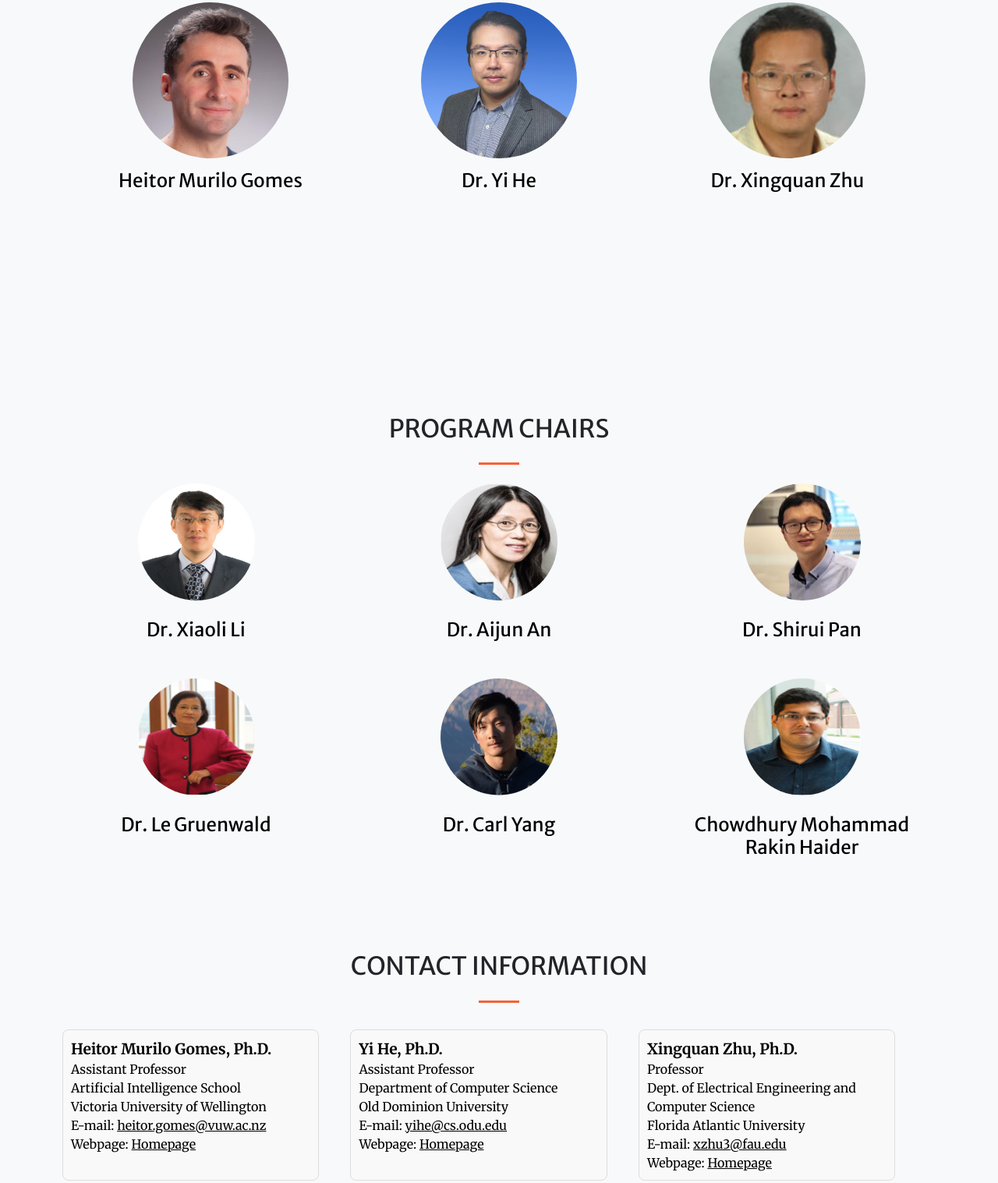
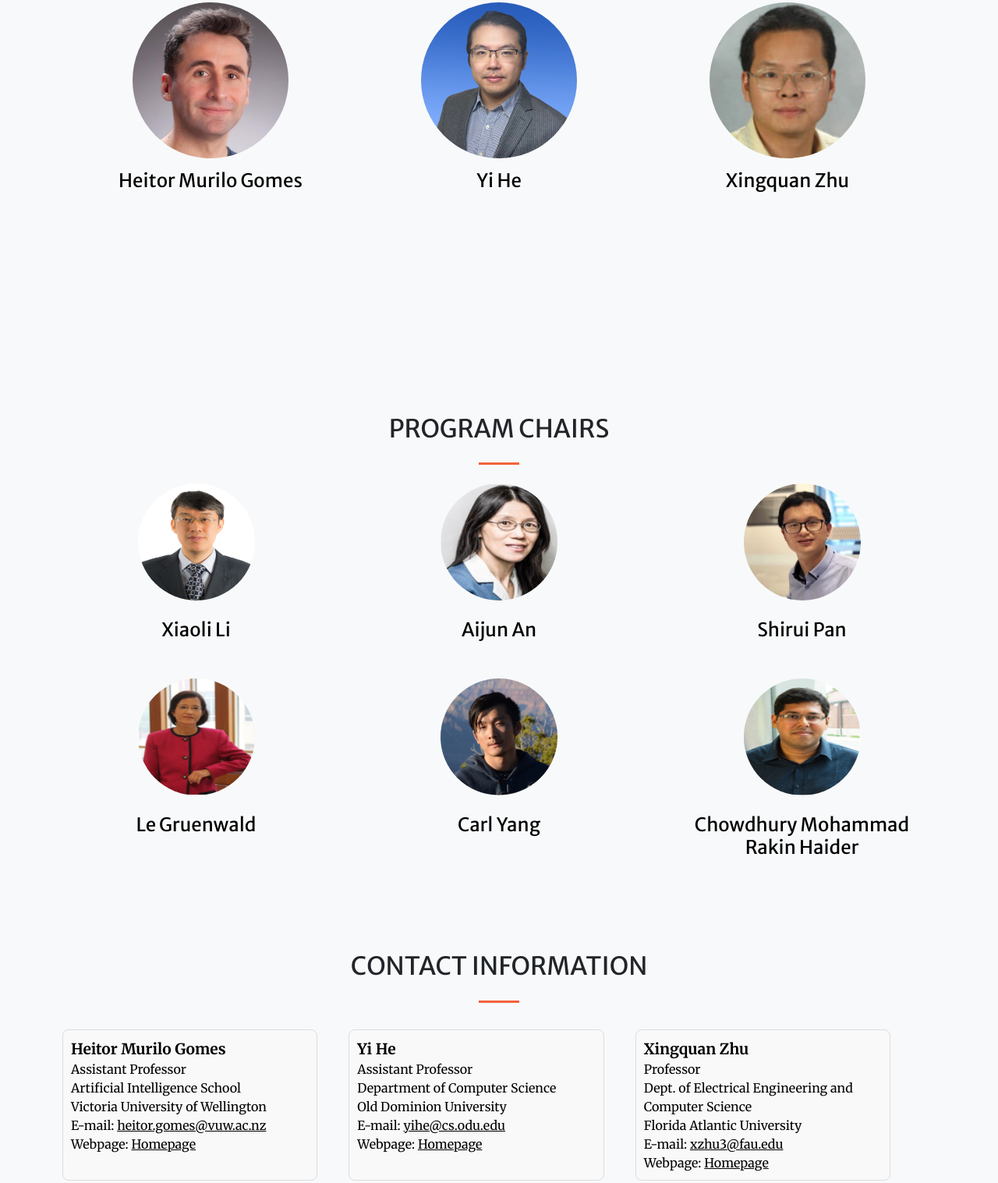
Before and after one commit to arrl-icdm/arrl2025, a website: page index.html in a window 1280 px wide. Shown: the part 4889-6406 px from the top of the page at 78% size. Drawn offline with nearby package versions, Linux system fonts and the light colour scheme.

Commit message:
Update index.html

```diff
--- a/index.html
+++ b/index.html
@@ -399,7 +399,7 @@
                                 </p>
 
                                 <p class="lead" style="text-align:justify">
-                                    <b>Speaker</b>: Dr. My T. Thai, Professor, University of Florida (<a href="https://www.cise.ufl.edu/~mythai/">more info</a>)
+                                    <b>Speaker</b>: My T. Thai, Professor, University of Florida (<a href="https://www.cise.ufl.edu/~mythai/">more info</a>)
 
                                 </p>
 
@@ -472,7 +472,7 @@
                 </a>
                 <h4 class="section-heading">
                     <a href="https://www.lions.odu.edu/~y1he/index.html" target="blank">
-                        <font color="Black">Dr. Yi He</font>
+                        <font color="Black">Yi He</font>
                     </a>
                 </h4>
             </div>
@@ -483,7 +483,7 @@
                 </a>
                 <h4 class="section-heading">
                     <a href="https://www.fau.edu/engineering/directory/faculty/zhu/" target="blank">
-                        <font color="Black">Dr. Xingquan Zhu</font>
+                        <font color="Black">Xingquan Zhu</font>
                     </a>
                 </h4>
             </div>
@@ -538,7 +538,7 @@
                 <br />
                 <h4 class="section-heading">
                     <center><a href="https://personal.ntu.edu.sg/xlli/" target="blank">
-                            <font color="Black">Dr. Xiaoli Li </font>
+                            <font color="Black">Xiaoli Li </font>
                         </a></center>
                 </h4>
 
@@ -552,7 +552,7 @@
                 <br />
                 <h4 class="section-heading">
                     <center><a href="https://shiruipan.github.io/" target="blank">
-                            <font color="Black">Dr. Shirui Pan </font>
+                            <font color="Black">Shirui Pan </font>
                         </a></center>
                 </h4>
 
@@ -568,7 +568,7 @@
                 <br />
                 <h4 class="section-heading">
                     <center><a href="http://www.cse.yorku.ca/~aan/" target="blank">
-                            <font color="Black">Dr. Aijun An </font>
+                            <font color="Black">Aijun An </font>
                         </a></center>
                 </h4>
 
@@ -620,7 +620,7 @@
                 <br />
                 <h4 class="section-heading">
                     <center><a href="https://www.ou.edu/coe/cs/people/gruenwald" target="blank">
-                            <font color="Black">Dr. Le Gruenwald </font>
+                            <font color="Black">Le Gruenwald </font>
                         </a></center>
                 </h4>
 
@@ -649,7 +649,7 @@
                 <br />
                 <h4 class="section-heading">
                     <center><a href="https://www.cs.emory.edu/~jyang71/" target="blank">
-                            <font color="Black">Dr. Carl Yang </font>
+                            <font color="Black">Carl Yang </font>
                         </a></center>
                 </h4>
 
@@ -711,7 +711,7 @@
 
             <div class="contact-info">
                 <div class="contact-item">
-                    <b>Heitor Murilo Gomes, Ph.D.</b><br />
+                    <b>Heitor Murilo Gomes</b><br />
                     Assistant Professor<br />
                     Artificial Intelligence School<br />
                     Victoria University of Wellington<br />
@@ -720,7 +720,7 @@
                 </div>
 
                 <div class="contact-item">
-                    <b>Yi He, Ph.D.</b><br />
+                    <b>Yi He</b><br />
                     Assistant Professor<br />
                     Department of Computer Science<br />
                     Old Dominion University<br />
@@ -729,7 +729,7 @@
                 </div>
 
                 <div class="contact-item">
-                    <b>Xingquan Zhu, Ph.D.</b><br />
+                    <b>Xingquan Zhu</b><br />
                     Professor<br />
                     Dept. of Electrical Engineering and Computer Science<br />
                     Florida Atlantic University<br />
```
